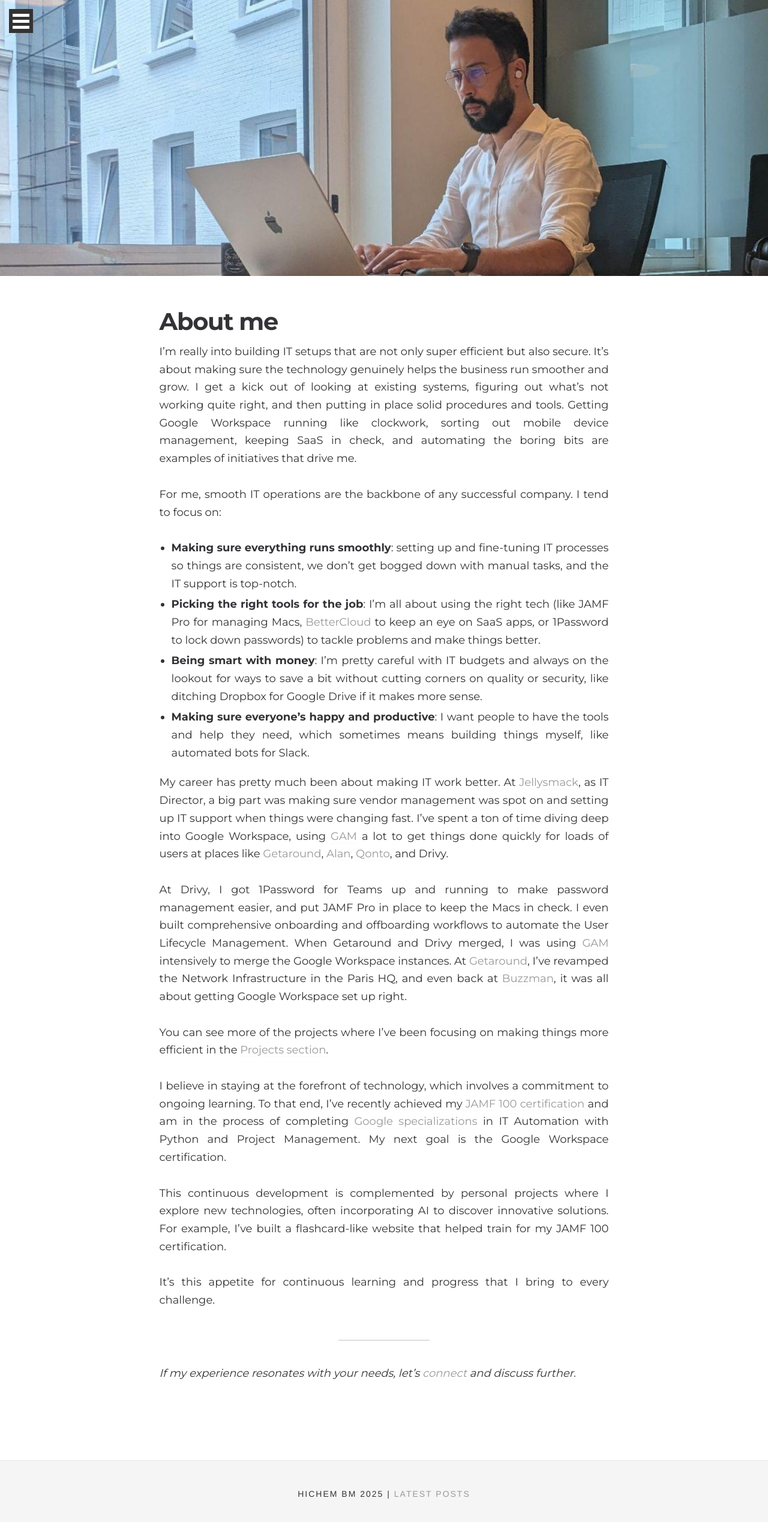
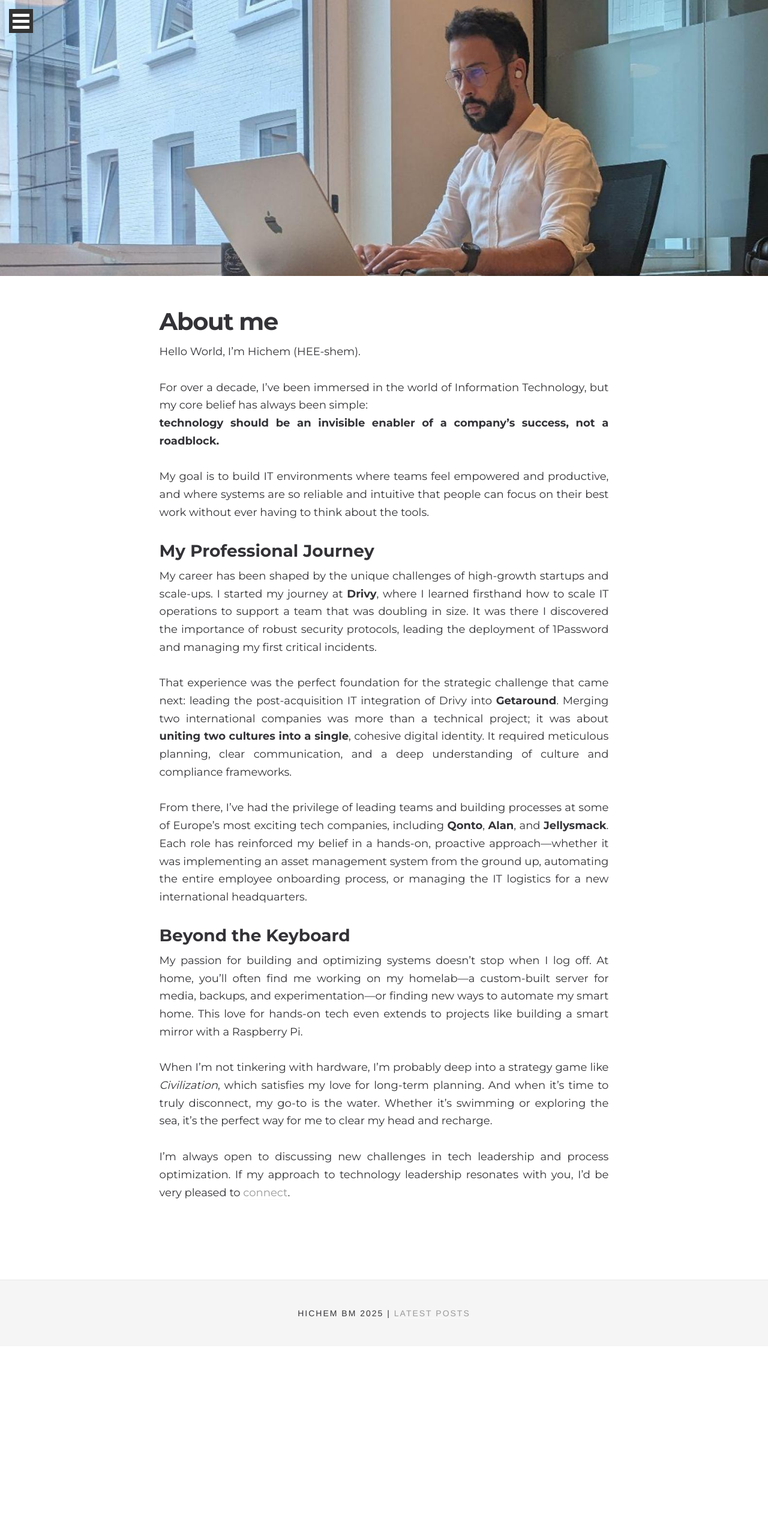
Before and after one commit to HichemBM/hichembm.github.io, a Jekyll site: the page built from about.md, in a window 1280 px wide. Shown: the top 2537 px of the page at 60% size. Built offline with Jekyll 4.4.1, drawn with Linux system fonts in a browser that asks for light colours.

Commit message:
content: Rewrite and update About Me page & Experience small updates

```diff
--- a/about.md
+++ b/about.md
@@ -7,26 +7,26 @@ desc: Hichem BM is an IT Management expert focused on optimizing IT operations,
 
 ---
 
-I'm really into building IT setups that are not only super efficient but also secure. It’s about making sure the technology genuinely helps the business run smoother and grow. I get a kick out of looking at existing systems, figuring out what's not working quite right, and then putting in place solid procedures and tools. Getting Google Workspace running like clockwork, sorting out mobile device management, keeping SaaS in check, and automating the boring bits are examples of initiatives that drive me.
 
-For me, smooth IT operations are the backbone of any successful company. I tend to focus on:
+Hello World, I'm Hichem (HEE-shem).
 
-* **Making sure everything runs smoothly**: setting up and fine-tuning IT processes so things are consistent, we don’t get bogged down with manual tasks, and the IT support is top-notch.
-* **Picking the right tools for the job**: I'm all about using the right tech (like JAMF Pro for managing Macs, [BetterCloud](https://www.bettercloud.com/){:target="_blank" rel="noopener noreferrer"} to keep an eye on SaaS apps, or 1Password to lock down passwords) to tackle problems and make things better.
-* **Being smart with money**: I'm pretty careful with IT budgets and always on the lookout for ways to save a bit without cutting corners on quality or security, like ditching Dropbox for Google Drive if it makes more sense.
-* **Making sure everyone's happy and productive**: I want people to have the tools and help they need, which sometimes means building things myself, like automated bots for Slack.
+For over a decade, I've been immersed in the world of Information Technology, but my core belief has always been simple:\
+**technology should be an invisible enabler of a company's success, not a roadblock.**
 
-My career has pretty much been about making IT work better. At [Jellysmack](https://jellysmack.com/){:target="_blank" rel="noopener noreferrer"}, as IT Director, a big part was making sure vendor management was spot on and setting up IT support when things were changing fast. I've spent a ton of time diving deep into Google Workspace, using [GAM](https://github.com/GAM-team/GAM){:target="_blank" rel="noopener noreferrer"} a lot to get things done quickly for loads of users at places like [Getaround](https://fr.getaround.com/){:target="_blank" rel="noopener noreferrer"}, [Alan](https://alan.eu){:target="_blank" rel="noopener noreferrer"}, [Qonto](http://qonto.com/){:target="_blank" rel="noopener noreferrer"}, and Drivy.
+My goal is to build IT environments where teams feel empowered and productive, and where systems are so reliable and intuitive that people can focus on their best work without ever having to think about the tools.
 
-At Drivy, I got 1Password for Teams up and running to make password management easier, and put JAMF Pro in place to keep the Macs in check. I even built comprehensive onboarding and offboarding workflows to automate the User Lifecycle Management. When Getaround and Drivy merged, I was using [GAM](https://github.com/GAM-team/GAM){:target="_blank" rel="noopener noreferrer"} intensively to merge the Google Workspace instances. At [Getaround](https://fr.getaround.com/){:target="_blank" rel="noopener noreferrer"}, I've revamped the Network Infrastructure in the Paris HQ, and even back at [Buzzman](https://buzzman.eu/){:target="_blank" rel="noopener noreferrer"}, it was all about getting Google Workspace set up right.
+### My Professional Journey
 
-You can see more of the projects where I've been focusing on making things more efficient in the [Projects section](/projects/).
+My career has been shaped by the unique challenges of high-growth startups and scale-ups. I started my journey at **Drivy**, where I learned firsthand how to scale IT operations to support a team that was doubling in size. It was there I discovered the importance of robust security protocols, leading the deployment of 1Password and managing my first critical incidents.
 
-I believe in staying at the forefront of technology, which involves a commitment to ongoing learning. To that end, I've recently achieved my [JAMF 100 certification](https://www.credly.com/badges/12f6f183-f3e1-4fe1-b905-b5803b7d5433){:target="_blank" rel="noopener noreferrer"} and am in the process of completing [Google specializations](https://www.coursera.org/learner/hichem-bm){:target="_blank" rel="noopener noreferrer"} in IT Automation with Python and Project Management. My next goal is the Google Workspace certification.
+That experience was the perfect foundation for the strategic challenge that came next: leading the post-acquisition IT integration of Drivy into **Getaround**. Merging two international companies was more than a technical project; it was about **uniting two cultures into a single**, cohesive digital identity. It required meticulous planning, clear communication, and a deep understanding of culture and compliance frameworks.
 
-This continuous development is complemented by personal projects where I explore new technologies, often incorporating AI to discover innovative solutions. For example, I’ve built a flashcard-like website that helped train for my JAMF 100 certification.
+From there, I've had the privilege of leading teams and building processes at some of Europe's most exciting tech companies, including **Qonto**, **Alan**, and **Jellysmack**. Each role has reinforced my belief in a hands-on, proactive approach—whether it was implementing an asset management system from the ground up, automating the entire employee onboarding process, or managing the IT logistics for a new international headquarters.
 
-It's this appetite for continuous learning and progress that I bring to every challenge.
+### Beyond the Keyboard
 
----
-*If my experience resonates with your needs, let's <a href="https://www.linkedin.com/in/hichem-bm/" target="_blank" rel="noopener noreferrer">connect</a> and discuss further.*
+My passion for building and optimizing systems doesn't stop when I log off. At home, you'll often find me working on my homelab—a custom-built server for media, backups, and experimentation—or finding new ways to automate my smart home. This love for hands-on tech even extends to projects like building a smart mirror with a Raspberry Pi.
+
+When I'm not tinkering with hardware, I'm probably deep into a strategy game like *Civilization*, which satisfies my love for long-term planning. And when it's time to truly disconnect, my go-to is the water. Whether it's swimming or exploring the sea, it's the perfect way for me to clear my head and recharge.
+
+I'm always open to discussing new challenges in tech leadership and process optimization. If my approach to technology leadership resonates with you, I'd be very pleased to <a href="https://www.linkedin.com/in/hichem-bm/" target="_blank" rel="noopener noreferrer">connect</a>.
```
Also changed, not shown: experience.md (+2 -1 lines).
